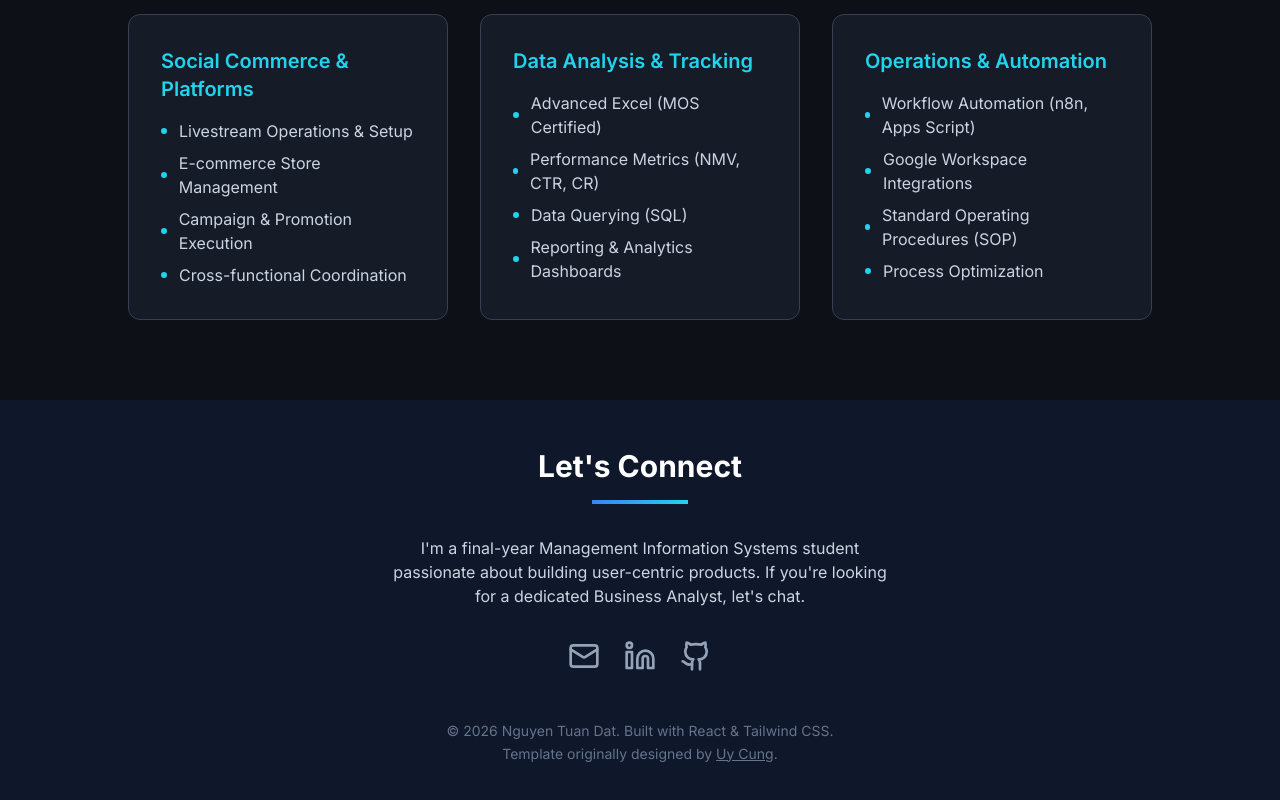
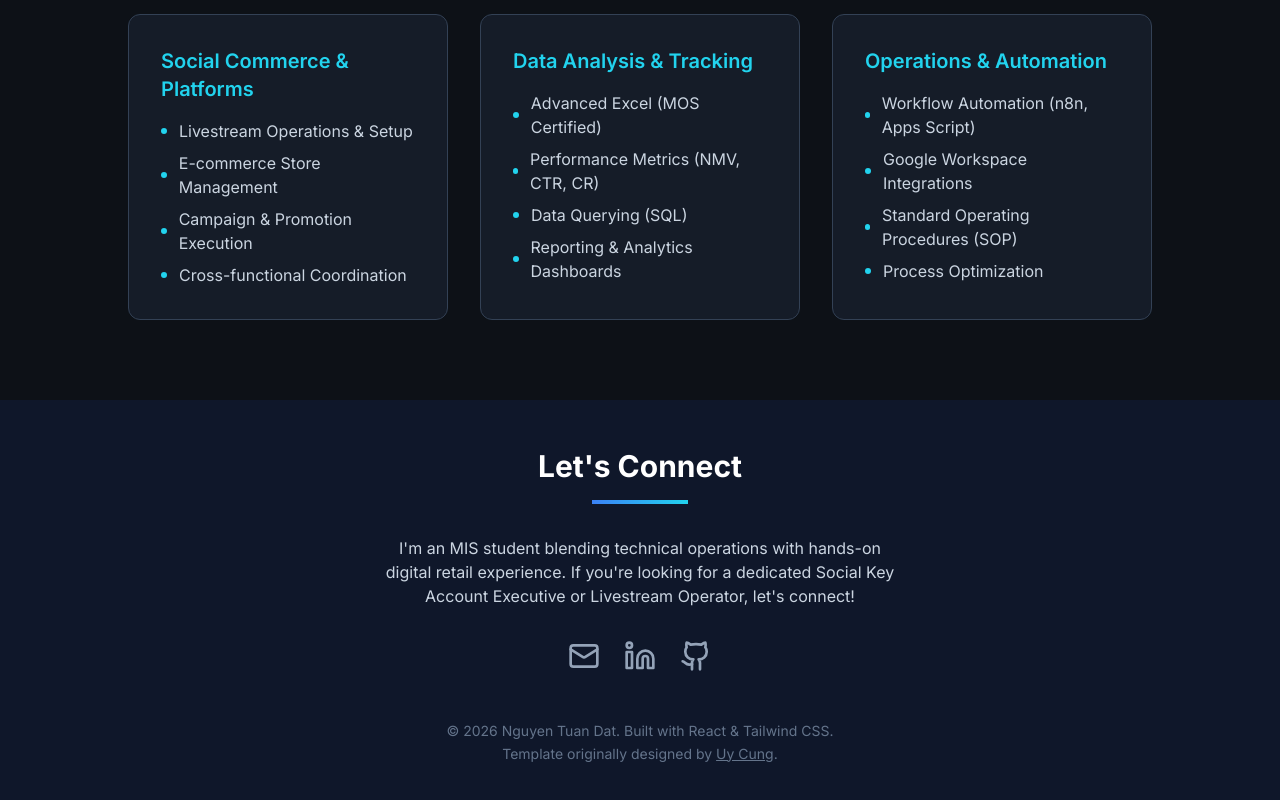
Before and after one commit to ondynguyen411/portfolio-nguyen-tuan-dat, a React (Vite) app: page / in a window 1280 px wide. Shown: the part 4417-5217 px from the top of the page. Built offline with nearby package versions, Linux system fonts and the light colour scheme.

Commit message:
Revise contact links and personal introduction
Updated contact information and personal pitch in Contact component.

```diff
--- a/src/components/Contact.jsx
+++ b/src/components/Contact.jsx
@@ -4,15 +4,15 @@ import { Mail, Linkedin, Github } from 'lucide-react';
 const contactLinks = [
     {
         icon: <Mail />,
-        href: "mailto:tuandatnguyen411@gmail.com" // Updated to your email
+        href: "mailto:tuandatnguyen411@gmail.com"
     },
     {
         icon: <Linkedin />,
-        href: "https://www.linkedin.com/in/dat-ondy-nguyen/" // Updated to your LinkedIn
+        href: "https://www.linkedin.com/in/dat-ondy-nguyen/"
     },
     {
         icon: <Github />,
-        href: "https://github.com/tuandatnguyen411" // Placeholder for your GitHub
+        href: "https://github.com/tuandatnguyen411"
     },
 ];
 
@@ -22,9 +22,10 @@ const Contact = () => {
             <div className="max-w-lg mx-auto text-center">
                 <h3 className="text-3xl font-bold text-white mb-4">Let's Connect</h3>
                 <div className="w-24 h-1 bg-gradient-to-r from-blue-500 to-cyan-400 mx-auto mb-8"></div>
+                {/* UPDATED PITCH */}
                 <p className="text-slate-300 mb-8">
-                    I'm a final-year Management Information Systems student passionate about building user-centric products.
-                    If you're looking for a dedicated Business Analyst, let's chat.
+                    I'm an MIS student blending technical operations with hands-on digital retail experience.
+                    If you're looking for a dedicated Social Key Account Executive or Livestream Operator, let's connect!
                 </p>
                 <div className="flex justify-center gap-6">
                     {contactLinks.map((link, index) => (
```
